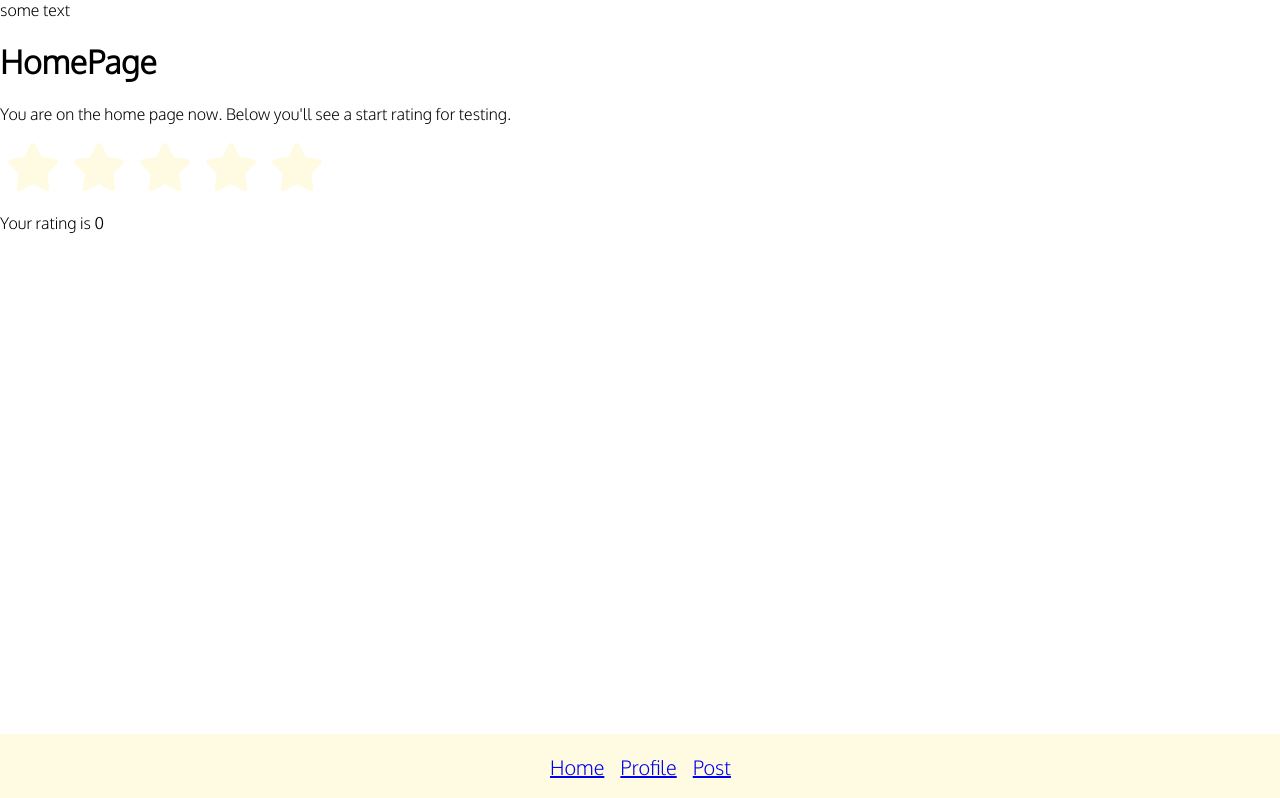
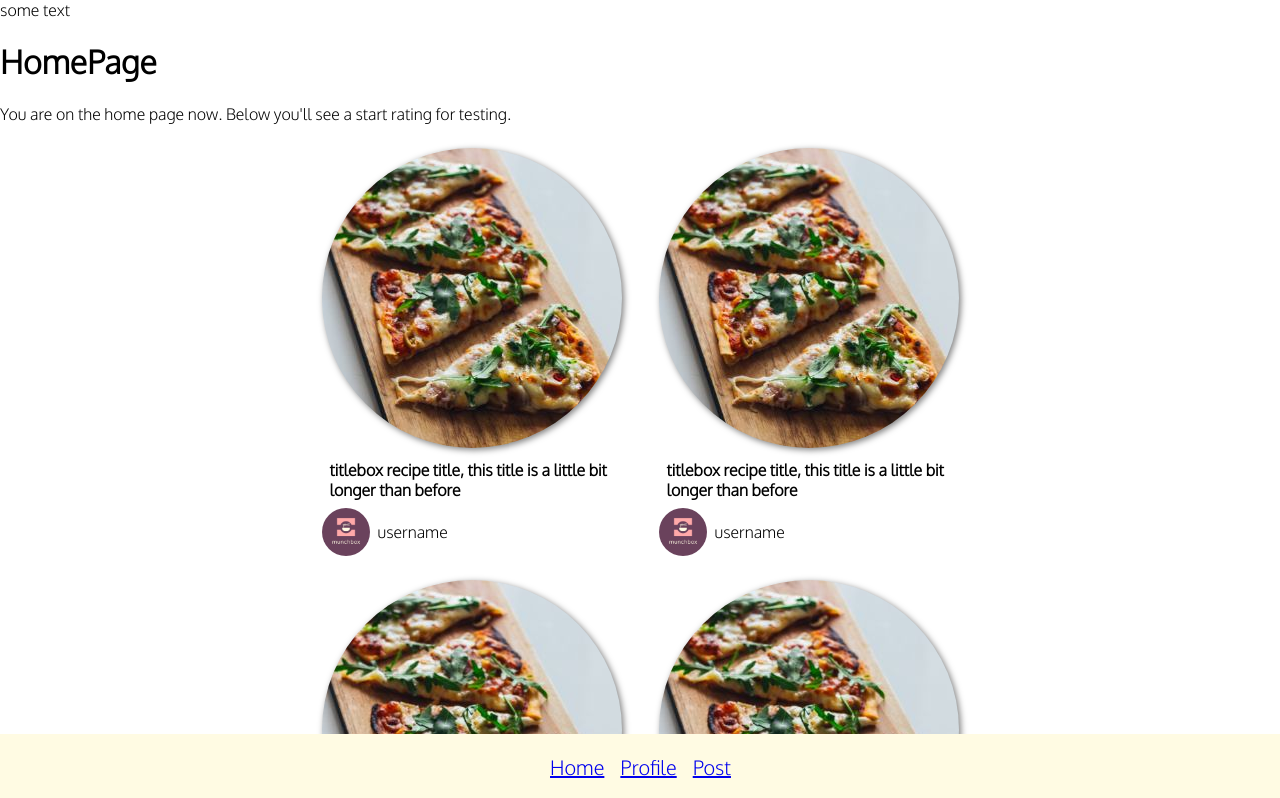
Before and after one commit to supernova4888/munchbox, a React (Create React App) app in the folder frontend/: page /home in a window 1280 px wide. Shown: the top 798 px of the page. Built offline with nearby package versions, Linux system fonts and the light colour scheme.

Commit message:
Style recipe container for Home page

```diff
--- a/frontend/src/components/RecipeCardLarge.jsx
+++ b/frontend/src/components/RecipeCardLarge.jsx
@@ -1,10 +1,11 @@
 import logo from "../resources/logo.png";
+import recipeImageGeneral from "../resources/recipe-03.jpg"
 
 export default function RecipeCardLarge() {
     return (
         <div className="recipeCardLarge">
             <div className="recipeImageBox">
-                <img className="recipeImageLarge" src={logo}/>
+                <img className="recipeImageLarge" src={recipeImageGeneral}/>
             </div>
             <div className="recipeTitleBox">titlebox recipe title, this title is a little bit longer than before</div>
             <div className="recipePostedBy">
--- a/frontend/src/pages/home.js
+++ b/frontend/src/pages/home.js
@@ -11,8 +11,13 @@ return (
     <div>
         <h1>HomePage</h1>
         <p>You are on the home page now. Below you'll see a start rating for testing.</p>
-        <StarRating />
 
+        <div className="recipeContainer">
+            <RecipeCardLarge/>
+            <RecipeCardLarge/>
+            <RecipeCardLarge/>
+            <RecipeCardLarge/>
+        </div>
     </div>
 )
 }
--- a/frontend/src/styles/_recipe.css
+++ b/frontend/src/styles/_recipe.css
@@ -1,6 +1,4 @@
 .recipeCard {
-
-    background-color: var(--color-offwhite);
     margin-left: auto;
     margin-right: auto;
     display: flex;
@@ -13,7 +11,6 @@
 }
 
 .recipeTitleBox {
-
     font-weight: bold;
     padding: 8px;
 }
@@ -25,16 +22,13 @@
 }
 
 .recipeCardLarge {
-    background-color: var(--color-offwhite);
-    margin-left: auto;
-    margin-right: auto;
     display: block;
     max-width: 300px;
-    margin-bottom: 16px;
 }
 
 .recipeImageLarge {
-    max-width: 300px;
+    max-width: 100%;
+    height: auto;
     border-radius: 50%;
     filter: drop-shadow(0.15rem 0.15rem 0.2rem rgba(0, 0, 0, 0.5));
 }
@@ -46,6 +40,7 @@
 
 .userProfilePicSmall {
     max-width: 48px;
+    height: auto;
     border-radius: 50%;
 }
 
@@ -53,3 +48,15 @@
     padding: 8px;
 
 }
+
+.recipeContainer {
+    display: grid;
+    grid-template-columns: 1fr 1fr;
+    grid-column-gap: 24px;
+    grid-row-gap: 24px;
+    max-width: 650px;
+    margin-left: auto;
+    margin-right: auto;
+    padding: 8px;
+    justify-items: center;
+}
```
Also changed, not shown: frontend/src/resources/recipe-03.jpg (added).
